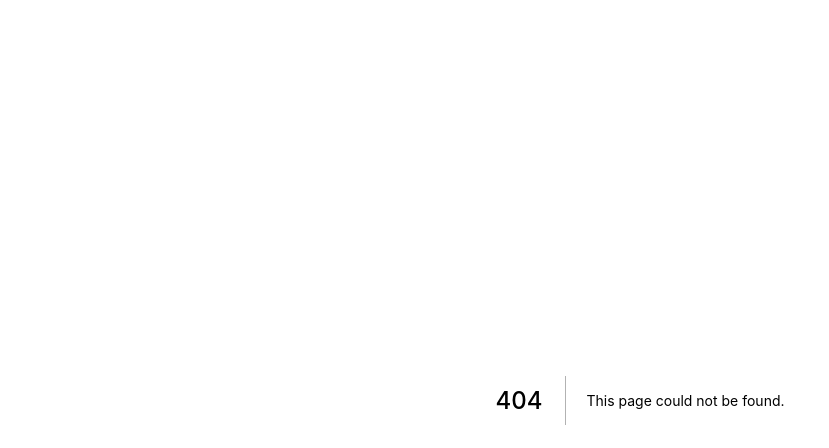
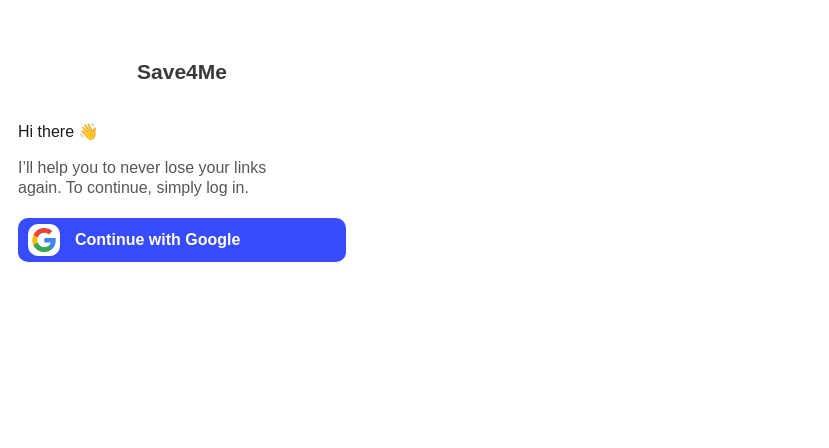
Before and after one commit to rafaelandrade/save4me, a Next.js app in the folder frontend/: page /login in a window 1280 px wide. Before the commit this address had no page. Shown: the top 448 px of the page, without its empty margins (0-829 px from the left). Built offline with nearby package versions, Linux system fonts and the light colour scheme.

Commit message:
feat: adding loggin

```diff
--- a/frontend/pages/index.js
+++ b/frontend/pages/index.js
@@ -101,8 +101,8 @@
             <div className="buttons-wrapper">
               <LinkButton onClick={() => setShowAddLink(true)} text="New link" />
             </div>
-            <List links={searchResult || links} />
           </div>
+          <List links={searchResult || links} />
         </S.Container>
       )}
     </>
--- /dev/null
+++ b/frontend/pages/login.js
@@ -0,0 +1,19 @@
+import GoogleButton from '../components/googleButton'
+import * as S from '../styles/home'
+
+export default function Login({}) {
+  const handleLogin = () => {}
+
+  return (
+    <S.ContainerLogin>
+      <S.FlexWrapper>
+        <p>Save4Me</p>
+      </S.FlexWrapper>
+      <p className="title">Hi there 👋</p>
+      <p className="description">I’ll help you to never lose your links again. To continue, simply log in.</p>
+      <div className="google-login-wrapper">
+        <GoogleButton onClick={handleLogin} />
+      </div>
+    </S.ContainerLogin>
+  )
+}
--- a/frontend/public/background.js
+++ b/frontend/public/background.js
@@ -7,3 +7,8 @@
 
   console.log(url)
 })
+
+// !! Use for force login, and don't use for tests
+// chrome.storage.local.get(['token'], (result) => {
+//   if (!result.token) chrome.action.setPopup({ popup: 'login.html' })
+// })
--- a/frontend/styles/home.jsx
+++ b/frontend/styles/home.jsx
@@ -1,4 +1,51 @@
 import styled from 'styled-components'
+
+export const ContainerLogin = styled.div`
+  background: #ffffff;
+
+  width: 328px;
+  height: 296px;
+
+  padding: 10px;
+
+  .google-login-wrapper {
+    display: flex;
+    align-items: center;
+
+    width: 100%;
+    justify-content: center;
+
+    > div {
+      width: 100%;
+    }
+  }
+
+  .title {
+    font-family: 'Montserrat', sans-serif;
+    font-style: normal;
+    font-weight: 400;
+    font-size: 16px;
+    line-height: 20px;
+
+    color: #1c1c1c;
+  }
+
+  .description {
+    font-family: 'Montserrat', sans-serif;
+    font-style: normal;
+    font-weight: 400;
+    font-size: 16px;
+    line-height: 20px;
+
+    color: #575757;
+
+    width: 262px;
+  }
+
+  > div {
+    margin-top: 20px;
+  }
+`
 
 export const Container = styled.div`
   background: #ffffff;
```
Also changed, not shown: frontend/components/list/index.js (+3 -7 lines), frontend/components/list/link.js (added, +32 -0 lines), frontend/components/list/styles.jsx (+27 -0 lines), frontend/public/icons/Trash.jsx (added, +21 -0 lines), frontend/public/manifest.json.
